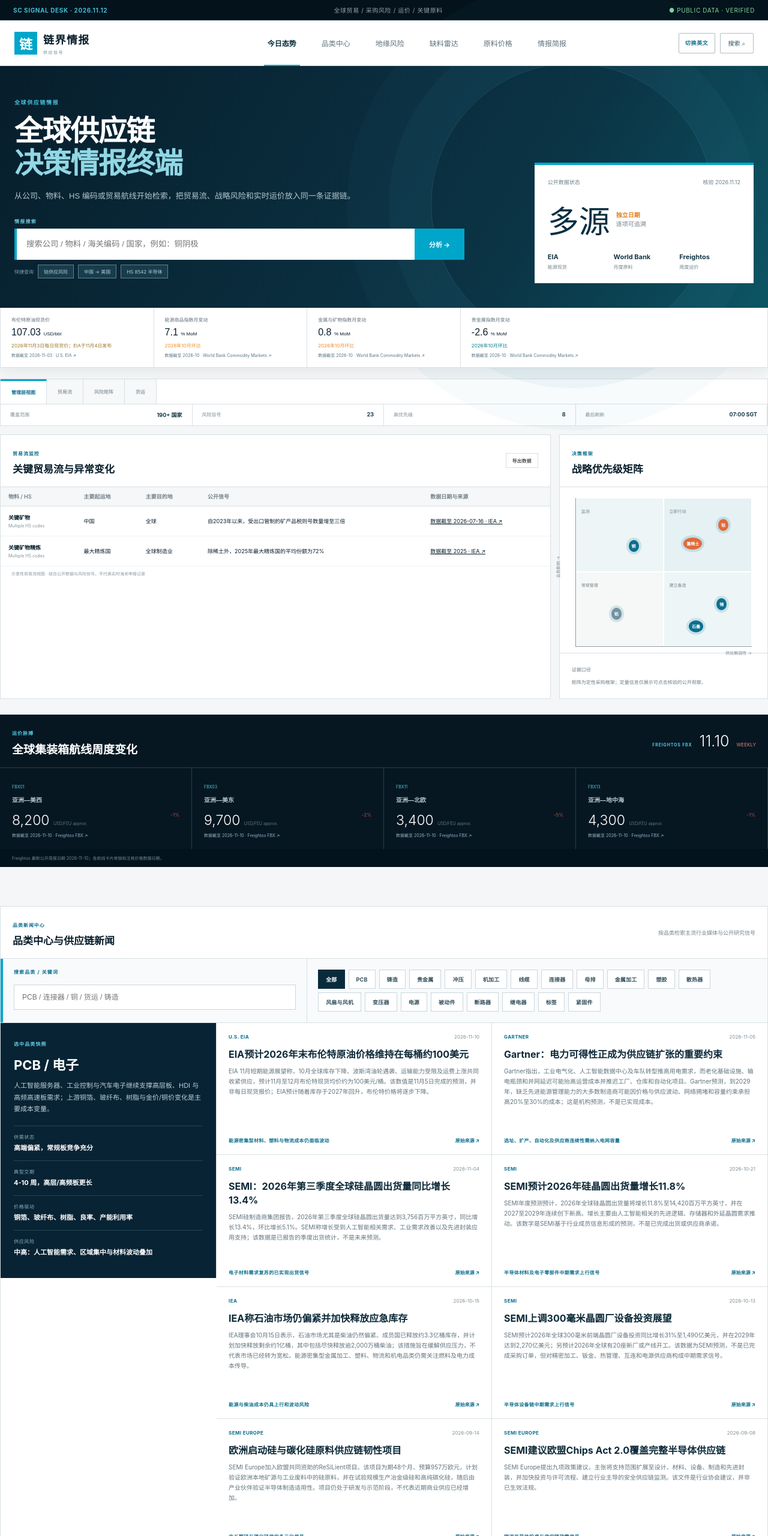
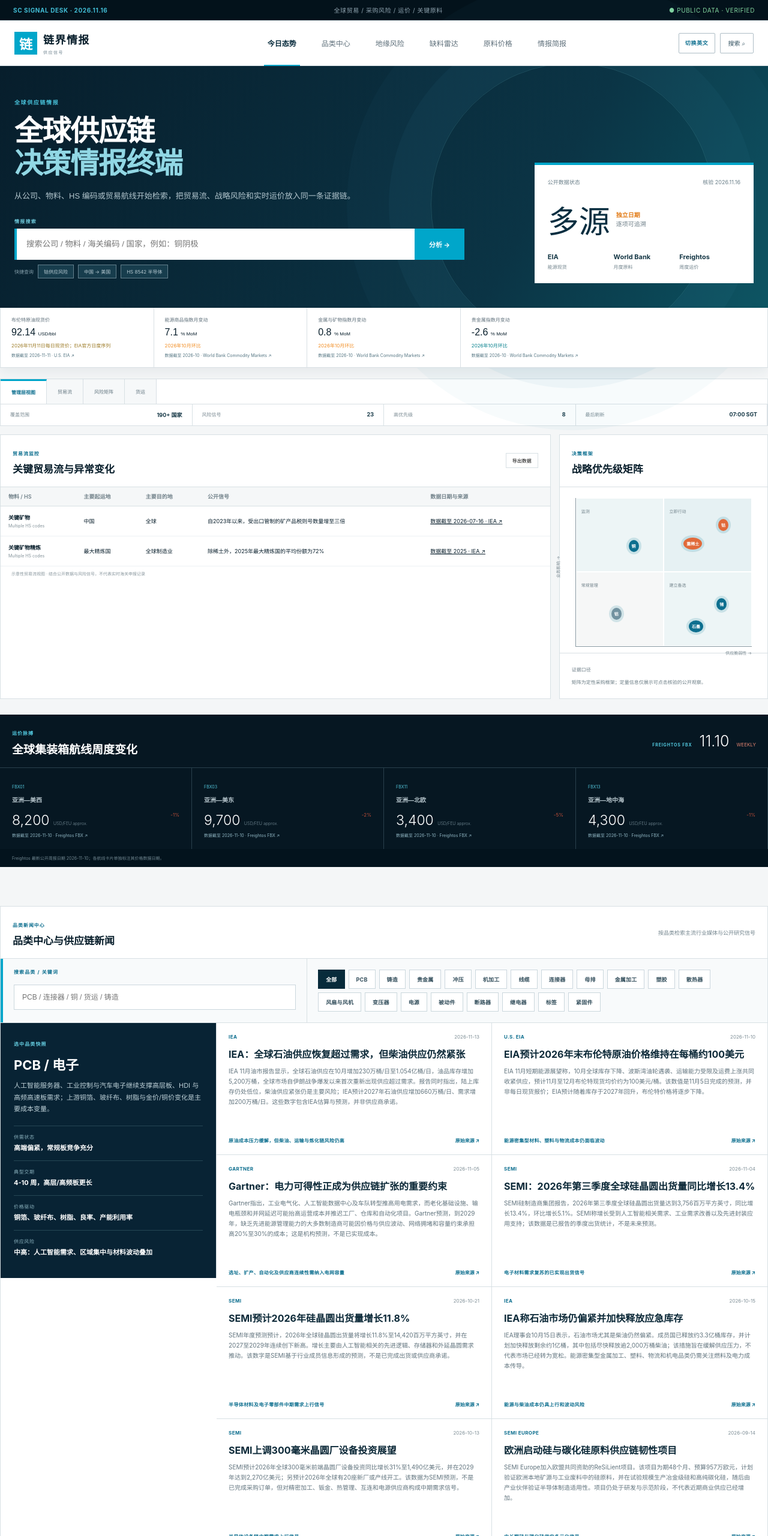
Before and after one commit to amwang-Gh/Public, a plain HTML site: page supply-chain/index.html in a window 1280 px wide. Shown: the top 2560 px of the page at 60% size. Drawn offline with Linux system fonts and the light colour scheme.

Commit message:
Refresh supply chain data for Nov 16

```diff
--- a/supply-chain/app.js
+++ b/supply-chain/app.js
@@ -132,11 +132,11 @@ document.getElementById("category-search")?.addEventListener("input",filterCateg
 document.querySelectorAll("[data-profile]").forEach(btn=>btn.addEventListener("click",()=>{setCategoryProfile(btn.dataset.profile);document.querySelector(".category-profile").scrollIntoView({behavior:"smooth",block:"center"})}));
 
 const bilingualPairs=[
-  ["公开数据状态","Public data status"],["核验 2026.11.12","Verified 2026-11-12"],["多源","Multi-source"],["独立日期","Independent dates"],["逐项可追溯","Traceable by item"],["能源现货","Energy spot"],["月度原料","Monthly materials"],["周度运价","Weekly freight"],
+  ["公开数据状态","Public data status"],["核验 2026.11.16","Verified 2026-11-16"],["多源","Multi-source"],["独立日期","Independent dates"],["逐项可追溯","Traceable by item"],["能源现货","Energy spot"],["月度原料","Monthly materials"],["周度运价","Weekly freight"],
   ["公开信号","Public signal"],["数据日期与来源","Data date and source"],["证据口径","Evidence basis"],["矩阵为定性采购框架；定量信息仅展示可点击核验的公开观察。","The matrix is a qualitative procurement framework; quantitative items are limited to clickable, verifiable public observations."],
   ["黄金","Gold"],["白银","Silver"],["来源","Source"],["数据截至","Data through"],["本站核验","Site verification"],["原始链接","Original link"],
-  ["免费公开数据；每个模块按来源独立标注数据日期","Free public data; each module shows its source-specific date"],["本站核验：2026.11.12 07:00 SGT","Site verified: 2026-11-12 07:00 SGT"],
-  ["供应链信号台 · 2026.11.12","SC Signal Desk · 2026.11.12"],
+  ["免费公开数据；每个模块按来源独立标注数据日期","Free public data; each module shows its source-specific date"],["本站核验：2026.11.16 07:00 SGT","Site verified: 2026-11-16 07:00 SGT"],
+  ["供应链信号台 · 2026.11.16","SC Signal Desk · 2026.11.16"],
   ["链","S"],["信","S"],["供应信号","SUPPLY SIGNALS"],["供应链信号台 · 2026.07.30","SC SIGNAL DESK · 2026.07.30"],["● 实时数据","● DATA LIVE"],["全球供应链情报","GLOBAL SUPPLY CHAIN INTELLIGENCE"],["情报搜索","INTELLIGENCE SEARCH"],["管理层视图","EXECUTIVE VIEW"],["贸易流","TRADE FLOWS"],["风险矩阵","RISK MATRIX"],["货运","FREIGHT"],["贸易流监控","TRADE FLOW MONITOR"],["决策框架","DECISION FRAMEWORK"],["运价脉搏","FREIGHT RATE PULSE"],["品类新闻中心","CATEGORY NEWS CENTER"],["选中品类快照","SELECTED SNAPSHOT"],["最高信号","TOP SIGNAL"],["观察清单","WATCHLIST"],["地缘风险地图","GEOPOLITICAL MAP"],["缺料雷达","SHORTAGE RADAR"],["原材料监控","MATERIAL MONITOR"],["情报简报","INTELLIGENCE BRIEF"],["数据来源与更新时间","SOURCE & TIMESTAMP"],
   ["供应链信号台 · 2026.07.30","SC Signal Desk · 2026.07.30"],["● 实时数据","● Data live"],
   ["全球贸易 / 采购风险 / 运价 / 关键原料","Global trade / sourcing risk / freight rates / critical materials"],
--- a/supply-chain/data.js
+++ b/supply-chain/data.js
@@ -1,17 +1,17 @@
 window.SUPPLY_DATA = {
-  verifiedAt: "2026-11-12T07:00:00+08:00",
+  verifiedAt: "2026-11-16T07:00:00+08:00",
   markets: [
     {
       id: "brent",
       name: { zh: "布伦特原油现货价", en: "Brent crude spot price" },
-      value: 107.03,
+      value: 92.14,
       unit: "USD/bbl",
       change: null,
-      effectiveDate: "2026-11-03",
-      verifiedAt: "2026-11-12T07:00:00+08:00",
+      effectiveDate: "2026-11-11",
+      verifiedAt: "2026-11-16T07:00:00+08:00",
       source: "U.S. EIA",
       sourceUrl: "https://www.eia.gov/dnav/pet/PET_PRI_SPT_S1_D.htm",
-      note: { zh: "2026年11月3日每日现货价；EIA于11月4日发布", en: "Daily spot price for November 3, 2026; released by EIA on November 4" },
+      note: { zh: "2026年11月11日每日现货价；EIA官方日度序列", en: "Daily spot price for November 11, 2026; EIA official daily series" },
     },
     {
       id: "energy-index",
@@ -20,7 +20,7 @@ window.SUPPLY_DATA = {
       unit: "% MoM",
       change: 7.1,
       effectiveDate: "2026-10",
-      verifiedAt: "2026-11-12T07:00:00+08:00",
+      verifiedAt: "2026-11-16T07:00:00+08:00",
       source: "World Bank Commodity Markets",
       sourceUrl: "https://thedocs.worldbank.org/en/doc/74e8be41ceb20fa0da750cda2f6b9e4e-0050012026/related/CMO-Historical-Data-Monthly.xlsx",
       note: { zh: "2026年10月环比", en: "October 2026 month over month" },
@@ -32,7 +32,7 @@ window.SUPPLY_DATA = {
       unit: "% MoM",
       change: 0.8,
       effectiveDate: "2026-10",
-      verifiedAt: "2026-11-12T07:00:00+08:00",
+      verifiedAt: "2026-11-16T07:00:00+08:00",
       source: "World Bank Commodity Markets",
       sourceUrl: "https://thedocs.worldbank.org/en/doc/74e8be41ceb20fa0da750cda2f6b9e4e-0050012026/related/CMO-Historical-Data-Monthly.xlsx",
       note: { zh: "2026年10月环比", en: "October 2026 month over month" },
@@ -44,7 +44,7 @@ window.SUPPLY_DATA = {
       unit: "% MoM",
       change: -2.6,
       effectiveDate: "2026-10",
-      verifiedAt: "2026-11-12T07:00:00+08:00",
+      verifiedAt: "2026-11-16T07:00:00+08:00",
       source: "World Bank Commodity Markets",
       sourceUrl: "https://thedocs.worldbank.org/en/doc/74e8be41ceb20fa0da750cda2f6b9e4e-0050012026/related/CMO-Historical-Data-Monthly.xlsx",
       note: { zh: "2026年10月环比", en: "October 2026 month over month" },
@@ -88,6 +88,16 @@ window.SUPPLY_DATA = {
     ],
   },
   news: [
+    {
+      id: "iea-omr-november-2026",
+      publishedAt: "2026-11-13",
+      source: "IEA",
+      sourceUrl: "https://www.iea.org/reports/oil-market-report-november-2026",
+      tags: ["casting", "stamping", "machining", "cable-wire", "connectors", "busbar", "metal-fab", "plastics", "heatsink", "fans-blowers", "transformer", "power-supply", "circuit-breaker", "relay", "labels", "fasteners"],
+      title: { zh: "IEA：全球石油供应恢复超过需求，但柴油供应仍然紧张", en: "IEA: Global oil supply has moved above demand, while diesel supply remains tight" },
+      summary: { zh: "IEA 11月油市报告显示，全球石油供应在10月增加230万桶/日至1.054亿桶/日，油品库存增加5,200万桶，全球市场自伊朗战争爆发以来首次重新出现供应超过需求。报告同时指出，陆上库存仍处低位，柴油供应紧张仍是主要风险；IEA预计2027年石油供应增加660万桶/日、需求增加200万桶/日。这些数字包含IEA估算与预测，并非供应商承诺。", en: "The IEA's November Oil Market Report says global oil supply rose by 2.3 mb/d in October to 105.4 mb/d and observed inventories increased by 52 million barrels, putting supply above demand for the first time since the war in Iran began. On-land stocks remain low and diesel supply tightness is still the main risk. IEA forecasts 2027 supply growth of 6.6 mb/d and demand growth of 2 mb/d. These figures include IEA estimates and forecasts, not supplier commitments." },
+      impact: { zh: "原油成本压力缓解，但柴油、运输与炼化链风险仍高", en: "Crude-cost pressure is easing, while diesel, transport and refining risks remain elevated" },
+    },
     {
       id: "eia-steo-november-2026",
       publishedAt: "2026-11-10",
@@ -298,7 +308,7 @@ window.SUPPLY_DATA = {
       unit: "USD/mt",
       color: "#0f7d8c",
       lastActual: "2026-10",
-      verifiedAt: "2026-11-12T07:00:00+08:00",
+      verifiedAt: "2026-11-16T07:00:00+08:00",
       source: "World Bank Commodity Markets",
       sourceUrl: "https://thedocs.worldbank.org/en/doc/74e8be41ceb20fa0da750cda2f6b9e4e-0050012026/related/CMO-Historical-Data-Monthly.xlsx",
       actual: [
@@ -327,7 +337,7 @@ window.SUPPLY_DATA = {
       unit: "USD/mt",
       color: "#d18b31",
       lastActual: "2026-10",
-      verifiedAt: "2026-11-12T07:00:00+08:00",
+      verifiedAt: "2026-11-16T07:00:00+08:00",
       source: "World Bank Commodity Markets",
       sourceUrl: "https://thedocs.worldbank.org/en/doc/74e8be41ceb20fa0da750cda2f6b9e4e-0050012026/related/CMO-Historical-Data-Monthly.xlsx",
       actual: [
@@ -356,7 +366,7 @@ window.SUPPLY_DATA = {
       unit: "USD/troy oz",
       color: "#b39536",
       lastActual: "2026-10",
-      verifiedAt: "2026-11-12T07:00:00+08:00",
+      verifiedAt: "2026-11-16T07:00:00+08:00",
       source: "World Bank Commodity Markets",
       sourceUrl: "https://thedocs.worldbank.org/en/doc/74e8be41ceb20fa0da750cda2f6b9e4e-0050012026/related/CMO-Historical-Data-Monthly.xlsx",
       actual: [
@@ -385,7 +395,7 @@ window.SUPPLY_DATA = {
       unit: "USD/troy oz",
       color: "#6b7b89",
       lastActual: "2026-10",
-      verifiedAt: "2026-11-12T07:00:00+08:00",
+      verifiedAt: "2026-11-16T07:00:00+08:00",
       source: "World Bank Commodity Markets",
       sourceUrl: "https://thedocs.worldbank.org/en/doc/74e8be41ceb20fa0da750cda2f6b9e4e-0050012026/related/CMO-Historical-Data-Monthly.xlsx",
       actual: [
@@ -410,14 +420,15 @@ window.SUPPLY_DATA = {
     },
   },
   sources: [
-    { id: "eia", name: "U.S. EIA", effectiveDate: "2026-11-03", verifiedAt: "2026-11-12T07:00:00+08:00", url: "https://www.eia.gov/dnav/pet/PET_PRI_SPT_S1_D.htm" },
-    { id: "eia-steo", name: "U.S. EIA STEO", effectiveDate: "2026-11-10", verifiedAt: "2026-11-12T07:00:00+08:00", url: "https://www.eia.gov/outlooks/steo/" },
-    { id: "world-bank", name: "World Bank Commodity Markets", effectiveDate: "2026-10", verifiedAt: "2026-11-12T07:00:00+08:00", url: "https://thedocs.worldbank.org/en/doc/74e8be41ceb20fa0da750cda2f6b9e4e-0050012026/related/CMO-Historical-Data-Monthly.xlsx" },
-    { id: "freightos", name: "Freightos FBX", effectiveDate: "2026-11-10", verifiedAt: "2026-11-12T07:00:00+08:00", url: "https://www.freightos.com/freight-resources/la-lb-strike-deadline-extended-dem-win-increasing-trade-uncertainty-november-10-2026-update/" },
+    { id: "eia", name: "U.S. EIA", effectiveDate: "2026-11-11", verifiedAt: "2026-11-16T07:00:00+08:00", url: "https://www.eia.gov/dnav/pet/PET_PRI_SPT_S1_D.htm" },
+    { id: "eia-steo", name: "U.S. EIA STEO", effectiveDate: "2026-11-10", verifiedAt: "2026-11-16T07:00:00+08:00", url: "https://www.eia.gov/outlooks/steo/" },
+    { id: "world-bank", name: "World Bank Commodity Markets", effectiveDate: "2026-10", verifiedAt: "2026-11-16T07:00:00+08:00", url: "https://thedocs.worldbank.org/en/doc/74e8be41ceb20fa0da750cda2f6b9e4e-0050012026/related/CMO-Historical-Data-Monthly.xlsx" },
+    { id: "freightos", name: "Freightos FBX", effectiveDate: "2026-11-10", verifiedAt: "2026-11-16T07:00:00+08:00", url: "https://www.freightos.com/freight-resources/la-lb-strike-deadline-extended-dem-win-increasing-trade-uncertainty-november-10-2026-update/" },
     { id: "iea", name: "IEA", effectiveDate: "2026-07-16", verifiedAt: "2026-08-24T07:00:00+08:00", url: "https://www.iea.org/reports/global-critical-minerals-outlook-2026/executive-summary" },
-    { id: "gartner", name: "Gartner", effectiveDate: "2026-11-05", verifiedAt: "2026-11-12T07:00:00+08:00", url: "https://www.gartner.com/en/newsroom/press-releases/2026-11-05-gartner-says-access-to-energy-is-becoming-a-major-constraint-on-supply-chain-growth" },
+    { id: "gartner", name: "Gartner", effectiveDate: "2026-11-05", verifiedAt: "2026-11-16T07:00:00+08:00", url: "https://www.gartner.com/en/newsroom/press-releases/2026-11-05-gartner-says-access-to-energy-is-becoming-a-major-constraint-on-supply-chain-growth" },
+    { id: "iea-omr", name: "IEA Oil Market Report", effectiveDate: "2026-11-13", verifiedAt: "2026-11-16T07:00:00+08:00", url: "https://www.iea.org/reports/oil-market-report-november-2026" },
     { id: "iea-energy", name: "IEA Energy Security", effectiveDate: "2026-10-15", verifiedAt: "2026-10-22T07:00:00+08:00", url: "https://www.iea.org/news/iea-governing-board-statement-on-energy-markets-and-security" },
-    { id: "semi", name: "SEMI", effectiveDate: "2026-11-04", verifiedAt: "2026-11-09T07:00:00+08:00", url: "https://www.semi.org/en/semi-press-release/worldwide-silicon-wafer-shipments-increase-13.4-percent-year-on-year-in-q3-2026-semi-reports" },
+    { id: "semi", name: "SEMI", effectiveDate: "2026-11-04", verifiedAt: "2026-11-16T07:00:00+08:00", url: "https://www.semi.org/en/semi-press-release/worldwide-silicon-wafer-shipments-increase-13.4-percent-year-on-year-in-q3-2026-semi-reports" },
     { id: "semi-resilient", name: "SEMI Europe / ReSiLient", effectiveDate: "2026-09-14", verifiedAt: "2026-09-17T07:00:00+08:00", url: "https://www.semi.org/en/semi-press-release/semi-europe-joins-resilient-consortium-to-strengthen-europes-silicon-and-silicon-carbide-raw-material-value-chains" },
     { id: "evertiq", name: "Evertiq / Confidee", effectiveDate: "2026-08-19", verifiedAt: "2026-08-24T07:00:00+08:00", url: "https://evertiq.com/news/2026-08-19-pcb-material-shortage-spreads-to-standard-fr-4-as-structural-shift-deepens" },
     { id: "pcim-wuerth", name: "PCIM / Würth Elektronik", effectiveDate: "2026-08-28", verifiedAt: "2026-08-31T07:00:00+08:00", url: "https://news.pcim.mesago.com/ai-boom-intensifies-pcb-material-shortages-a-69f95c3078045acfbb7868f4d872fbb4/" },
--- a/supply-chain/index.html
+++ b/supply-chain/index.html
@@ -9,10 +9,10 @@
   <meta property="og:image" content="./og-v2.png">
   <meta name="twitter:card" content="summary_large_image">
   <title>链界情报｜全球供应链风险雷达</title>
-  <link rel="stylesheet" href="./styles.css?v=20261112-1">
+  <link rel="stylesheet" href="./styles.css?v=20261116-1">
 </head>
 <body>
-  <div class="topline"><span>SC SIGNAL DESK · 2026.11.12</span><p>全球贸易 / 采购风险 / 运价 / 关键原料</p><div class="live">● PUBLIC DATA · VERIFIED</div></div>
+  <div class="topline"><span>SC SIGNAL DESK · 2026.11.16</span><p>全球贸易 / 采购风险 / 运价 / 关键原料</p><div class="live">● PUBLIC DATA · VERIFIED</div></div>
   <header>
     <a class="brand" href="#"><span class="brandmark">链</span><span><b>链界情报</b><small>SUPPLY SIGNALS</small></span></a>
     <nav aria-label="主导航">
@@ -30,7 +30,7 @@
         <div class="command-search"><label for="global-search">INTELLIGENCE SEARCH</label><div><input id="global-search" placeholder="搜索公司 / 物料 / HS 编码 / 国家，例如：Copper Cathodes"><button>分析 →</button></div><p><span>快捷查询</span><button>钴供应风险</button><button>中国 → 美国</button><button>HS 8542 半导体</button></p></div>
       </div>
       <div class="pulse-card">
-        <div class="pulse-head"><span>公开数据状态</span><time>核验 2026.11.12</time></div>
+        <div class="pulse-head"><span>公开数据状态</span><time>核验 2026.11.16</time></div>
         <div class="score"><strong>多源</strong><span><b>独立日期</b><br>逐项可追溯</span></div>
         <div class="pulse-factors"><span><b>EIA</b> 能源现货</span><span><b>World Bank</b> 月度原料</span><span><b>Freightos</b> 周度运价</span></div>
       </div>
@@ -174,9 +174,9 @@
     </section>
   </main>
 
-  <footer class="site-footer"><div class="brand"><span class="brandmark">链</span><span><b>链界情报</b><small>SUPPLY SIGNALS</small></span></div><p>免费公开数据；每个模块按来源独立标注数据日期<br>本站核验：2026.11.12 07:00 SGT</p><div><a href="../">返回原站</a><a href="#sources">来源与时间</a><a href="https://www.iea.org/reports/global-critical-minerals-outlook-2026" target="_blank" rel="noreferrer">来源与方法</a></div></footer>
+  <footer class="site-footer"><div class="brand"><span class="brandmark">链</span><span><b>链界情报</b><small>SUPPLY SIGNALS</small></span></div><p>免费公开数据；每个模块按来源独立标注数据日期<br>本站核验：2026.11.16 07:00 SGT</p><div><a href="../">返回原站</a><a href="#sources">来源与时间</a><a href="https://www.iea.org/reports/global-critical-minerals-outlook-2026" target="_blank" rel="noreferrer">来源与方法</a></div></footer>
   <div class="toast" role="status">摘要已复制</div>
-  <script src="./data.js?v=20261112-1"></script>
-  <script src="./app.js?v=20261112-1"></script>
+  <script src="./data.js?v=20261116-1"></script>
+  <script src="./app.js?v=20261116-1"></script>
 </body>
 </html>
```
Also changed, not shown: supply-chain/tests/audit-data.mjs (+5 -2 lines).
